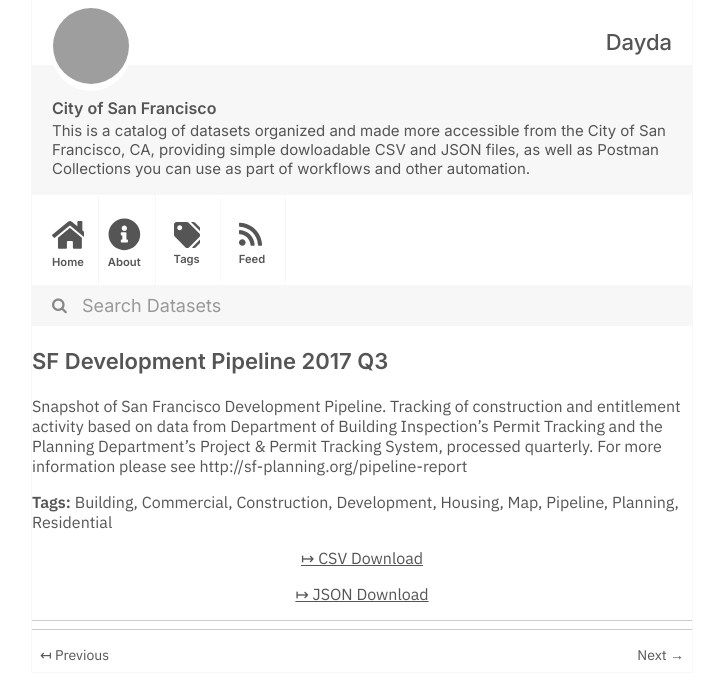
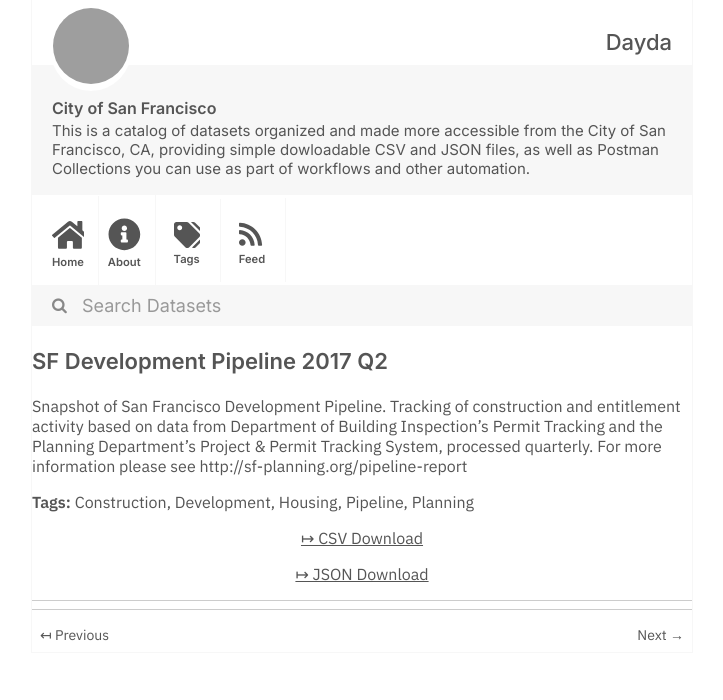
Before and after one commit to dayda-entities/city-of-san-francisco, a Jekyll site: the page built from _posts/2020-11-10-sf-development-pipeline-2017-q.md, in a window 1280 px wide, cut to the strip 0-700 px from the top of the page. Shown: the whole strip, without its empty margins (278-1001 px from the left). Built offline with Jekyll 4.4.1, drawn with Linux system fonts in a browser that asks for light colours; grey boxes are pictures that could not be loaded.

```diff
--- a/_posts/2020-11-10-sf-development-pipeline-2017-q.md
+++ b/_posts/2020-11-10-sf-development-pipeline-2017-q.md
@@ -1,24 +1,20 @@
 ---
-title: SF Development Pipeline 2017 Q3
-created: '2020-11-10T16:56:57.985023'
-modified: '2020-11-10T16:56:57.985030'
+title: SF Development Pipeline 2017 Q2
+created: '2020-11-10T16:56:09.274309'
+modified: '2020-11-10T16:56:09.274322'
 state: active
 type: dataset
 tags:
-  - Building
-  - Commercial
   - Construction
   - Development
   - Housing
-  - Map
   - Pipeline
   - Planning
-  - Residential
 groups:
   - Local Government
-csv_url: 'https://data.sfgov.org/api/views/ua32-eewd/rows.csv?accessType=DOWNLOAD'
-json_url: 'https://data.sfgov.org/api/views/ua32-eewd/rows.json?accessType=DOWNLOAD'
+csv_url: 'https://data.sfgov.org/api/views/49cy-x5m5/rows.csv?accessType=DOWNLOAD'
+json_url: 'https://data.sfgov.org/api/views/49cy-x5m5/rows.json?accessType=DOWNLOAD'
 layout: post
 
 ---
-Snapshot of San Francisco Development Pipeline. Tracking of construction and entitlement activity based on data from Department of Building Inspection's Permit Tracking and the Planning Department's Project & Permit Tracking System, processed quarterly. For more information please see http://sf-planning.org/pipeline-report
+Snapshot of San Francisco Development Pipeline. Tracking of construction and entitlement activity based on data from Department of Building Inspection's Permit Tracking and the Planning Department's Project & Permit Tracking System, processed quarterly.  For more information please see http://sf-planning.org/pipeline-report
```
